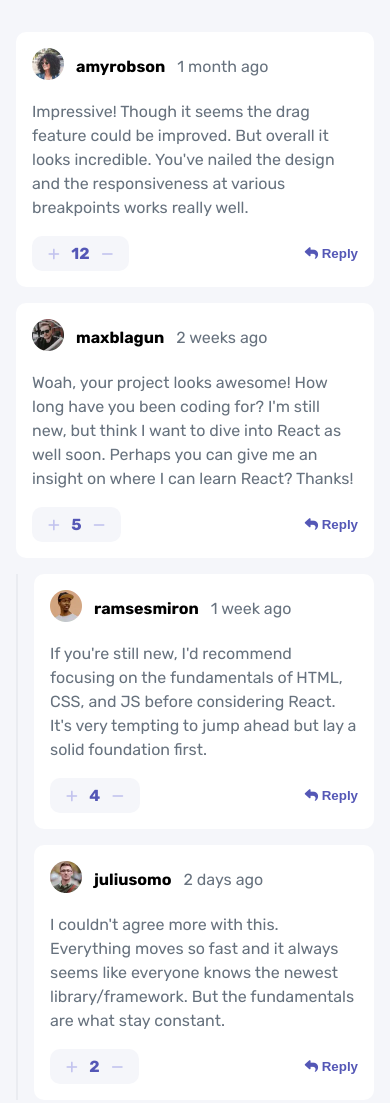
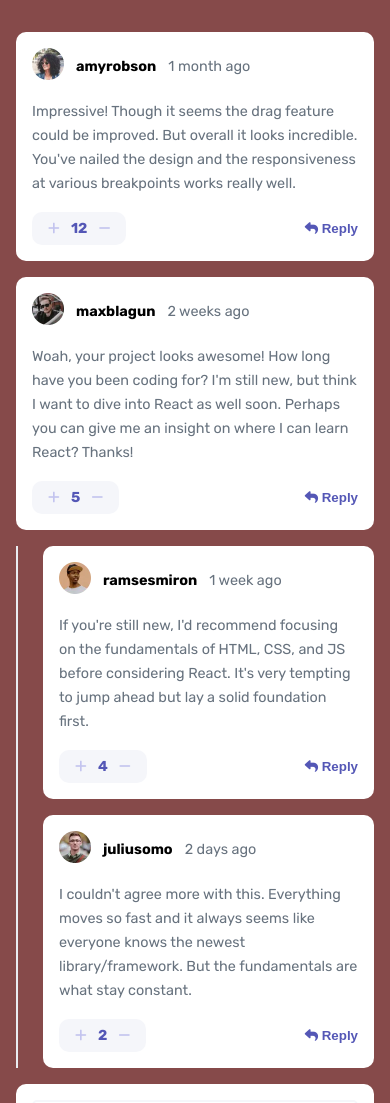
Before and after one commit to Pomz010/interactive_comment_section, a website: page index.html in a window 390 px wide. Shown: the top 1103 px of the page. Drawn offline with Linux system fonts and the light colour scheme.

Commit message:
Mobile layout done

```diff
--- a/index.html
+++ b/index.html
@@ -126,16 +126,16 @@
       </section>
       <section class="new-comment">
         <div class="__add-comment__container">
-          <textarea class="__add-comment__text-box" name="comment" id="new-comment" placeholder="Add a comment..."></textarea>
+          <textarea class="__add-comment__text-box" name="comment" id="new-comment__textbox" placeholder="Add a comment..."></textarea>
           <div class="__comment__command">
-            <img class="__add-comment__avatar" src="./public/img/avatars/image-juliusomo.webp" alt="">
-            <button class="submit--btn" type="button">send</button>
+            <img class="__add-comment__avatar" id="current-user__avatar" src="" alt="Current user's avatar">
+            <button type="button" class="submit--btn" id="send--btn" type="button">send</button>
           </div>
         </div>
       </section>
     </main>
   </div>
-
+  <script src="./src/js/library.js"></script>
   <script src="./src/js/app.js"></script>
 </body>
 </html>
--- /dev/null
+++ b/public/js/library.js
@@ -0,0 +1 @@
+class Posts{get(e){return new Promise(((t,s)=>{fetch(e).then((e=>e.json())).then((e=>t(e))).catch((e=>s(e)))}))}}
--- a/src/js/app.js
+++ b/src/js/app.js
@@ -17,17 +17,29 @@
 // Add event listener that will fetch json file once document is fully loaded
 document.addEventListener('DOMContentLoaded', displayComments);
 function displayComments(e) {
-    fetch('data.json')
-        .then(res => res.json())
-        .then(data => loadData(data));
+    const http = new Posts;
+    http.get('data.json')
+        .then(data => {
+            // console.log(data)
+            loadData(data);
+        })
+        .catch(err => console.log(err));
 }
 
 // 2. Store retrieved data from json file to a variable
 function loadData(json) {
     // console.log(json);
     // Current user data
-    const currentUserAvatar = json.currentUser.image.webp;
-    const currentUsername = json.currentUser.username;
+    const currentUserAvatarContainer = document.querySelector('#current-user__avatar');
+    const avatarPng = json.currentUser.image.png;
+    const avatarWebp = json.currentUser.image.webp;
+    currentUserAvatarContainer.setAttribute('src', avatarWebp);
+
+    /**** CREATE DATA ****
+    1. Post new comments using current user
+    2. Post new replies using current user
+    */
+
 
     // Main comments
     const commentData = json.comments;
@@ -46,6 +58,7 @@ function loadData(json) {
         const comment = new Comment(avatar, username, commentDate, commentContent, commentScore);
         // comment.postComment();
         comment.showComment();
+        comment.createReply();
 
         if(replies.length !== 0) {
 
@@ -58,68 +71,28 @@ function loadData(json) {
                     replySection.setAttribute('id', 'reply-section');
                     replyTo.appendChild(replySection);
 
-
                     const repAvatar = reply.user.image.webp;
                     const repUsername = reply.user.username;
                     const repCommentContent = reply.content;
                     const repCommentDate = reply.createdAt;
                     const repCommentScore = reply.score;
-                    console.log(reply);
-
 
 
                 // Instantiate each individual reply in a comment
                 const newReply = new Reply(repAvatar, repUsername, repCommentDate, repCommentContent, repCommentScore);
-                // newReply.postComment();
 
+                // Make a method call for newReply object
+                // Method displays comment reply if found
                 newReply.showReply();
 
-                // }
+                /*
+                    Method call that will make comment box stick on the
+                    bottom of the screen
+                */
+                newReply.reply();
             }
         }
     })
-
-    // commentData.forEach(function(data) {
-    //     //  Other user's data
-    //     // console.log(data);
-    //     // const avatar = data.user.image.webp;
-    //     // const username = data.user.username;
-    //     // const commentContent = data.content;
-    //     // const commentDate = data.createdAt;
-    //     // const commentScore = data.score;
-    //     const userId = data.id;
-    //     const replies = data.replies;
-
-    //     // console.log(replies);
-    //     // console.log(data);
-    //     if(replies.length > 0) {
-
-    //         for(const reply of replies) {
-    //                 const commentContainer = document.querySelector('#comments-section').getElementsByClassName('__comment-container');
-    //                 const replyTo = commentContainer[userId - 1];
-    //                 const replySection = document.createElement('div');
-
-    //                 replySection.setAttribute('class', 'comment-reply');
-    //                 replySection.setAttribute('id', 'reply-section');
-    //                 replyTo.appendChild(replySection);
-
-
-    //                 const repAvatar = reply.user.image.webp;
-    //                 const repUsername = reply.user.username;
-    //                 const repCommentContent = reply.content;
-    //                 const repCommentDate = reply.createdAt;
-    //                 const repCommentScore = reply.score;
-    //                 console.log(reply);
-
-
-    //             // Instantiate each individual reply in a comment
-    //             const newReply = new Reply(repAvatar, repUsername, repCommentDate, repCommentContent, repCommentScore);
-    //             // newReply.postComment();
-    //             newReply.showReply();
-    //             // }
-    //         }
-    //     }
-    // })
 }
 
 // Comment constructor for main comments
@@ -167,63 +140,51 @@ class Comment {
     }
 
     showComment() {
-
         let commentSection = document.querySelector('#comments-section');
         commentSection.innerHTML = displayComment(this.postComment());
+    }
 
+    createReply() {
+        const replyBtn = document.querySelectorAll('.__command__reply--btn');
+        const commentBox = document.querySelector('.new-comment');
+
+        // Event listener for reply button
+        replyBtn.forEach(btn => {
+            const screenSize = screen.width;
+            btn.addEventListener('click', reply);
+            function reply(e) {
+                if(e.target === btn && screen.width <= 768){
+                    commentBox.classList.toggle('reply-box');
+                }
+            }
+        })
+
+        window.addEventListener('scroll', removeReply);
+        function removeReply(e) {
+            const scrollable = document.documentElement.scrollHeight - window.innerHeight;
+            const scrolled = window.scrollY;
+
+            if (Math.ceil(scrolled) === scrollable) {
+                commentBox.classList.remove('reply-box');
+            }
+        }
     }
 }
 
 
-// // Reply constructor for replies under comments
-class Reply {
+// Reply constructor for replies under comments
+class Reply extends Comment {
     constructor(repAvatar, repUsername, repDate, repCommentContent, repCcore){
-        this.avatar = repAvatar;
-        this.username = repUsername;
-        this.date = repDate;
-        this.comment = repCommentContent;
-        this.score = repCcore;
-    }
-
-    postReply() {
-        const createComment = `
-            <div class="__comment-container">
-                <div class="__comment">
-                    <div class="__comment__info">
-                        <span class="__comment__avatar">
-                            <img src=${this.avatar} alt="User Avatar">
-                        </span>
-                        <span class="__comment__username">${this.username}</span>
-                        <span class="__comment__date">${this.date}</span>
-                    </div>
-                    <p class="__comment__content">${this.comment}</p>
-                    <div class="__comment__command">
-                        <div class="__command__vote--btn --btn">
-                            <button class="up-vote vote--btn">
-                                <i class="fa-solid fa-plus"></i>
-                            </button>
-                            <span class="vote-count">${this.score}</span>
-                            <button class="down-vote vote--btn">
-                                <i class="fa-solid fa-minus"></i>
-                            </button>
-                        </div>
-                        <button class="__command__reply--btn --btn">
-                            <i class="fa-solid fa-reply"></i>
-                            Reply
-                        </button>
-                    </div>
-                </div>
-            </div>
-        `
-
-        return createComment;
+        super(repAvatar, repUsername, repDate, repCommentContent, repCcore);
     }
 
     showReply() {
+        let replySection = document.querySelector('#reply-section');
+        replySection.innerHTML = displayReply(this.postComment());
+    }
 
-        let replySection = document.querySelector('#reply-section');
-        replySection.innerHTML = displayReply(this.postReply());
-
+    reply() {
+        this.createReply();
     }
 };
 
@@ -237,7 +198,6 @@ const displayComment = (function(comment){
         return count += comment;
     }
 
-    commentCounter.reset = () => count = '';
     return commentCounter;
 })();
 
@@ -250,12 +210,5 @@ const displayReply = (function(comment){
         return count += comment;
     }
 
-    replyCounter.reset = () => count = '';
     return replyCounter;
 })();
-
-
-/**** CREATE DATA ****
-1. Post new comments using current user
-2. Post new replies using current user
-*/
--- /dev/null
+++ b/src/js/library.js
@@ -0,0 +1,11 @@
+class Posts {
+    // Get data
+    get(posts) {
+        return new Promise((resolve, reject) => {
+            fetch(posts)
+            .then(res => res.json())
+            .then(data => resolve(data))
+            .catch(err => reject(err));
+        });
+    }
+}
--- a/src/sass/main.scss
+++ b/src/sass/main.scss
@@ -28,7 +28,8 @@ body {
     display: grid;
     grid-template-columns: repeat(4, 1fr);
     font-family: $font-family;
-    background-color: $neutral-4;
+    font-size: clamp(0.90rem, 2%, 1.25rem);
+    background-color: rgb(134, 74, 74);
     align-items: center;
     height: 100vh;
     color: $neutral-2;
@@ -37,6 +38,9 @@ body {
 .container {
     grid-column: 1 / span 4;
     padding: 1rem;
+    width: min(100vw, 768px);
+    min-width: 300px;
+    margin: 0 auto;
 
     .__comment,
     .new-comment {
@@ -63,7 +67,7 @@ body {
     .comment-reply {
         border-left: 2px solid $neutral-3;
         .__comment {
-            width: calc(100% - 1rem);
+            width: calc(100% - 7%);
             margin-left: auto;
         }
     }
@@ -71,6 +75,13 @@ body {
     img {
         width: 2rem;
         height: 2rem;
+    }
+
+    .reply-box {
+        position: fixed;
+        bottom: 0;
+        width: 100vw;
+        margin: 0 -1rem;
     }
 }
 
@@ -140,3 +151,7 @@ body {
         }
     }
 }
+
+@media (min-width: 768px) {
+
+}
```
Also changed, not shown: public/js/app.js (+1 -1 lines), public/css/main.css, public/js/app2.js (added), src/js/app2.js (added).
